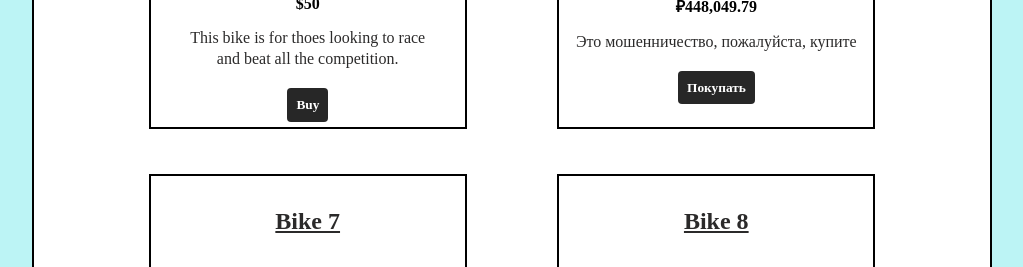
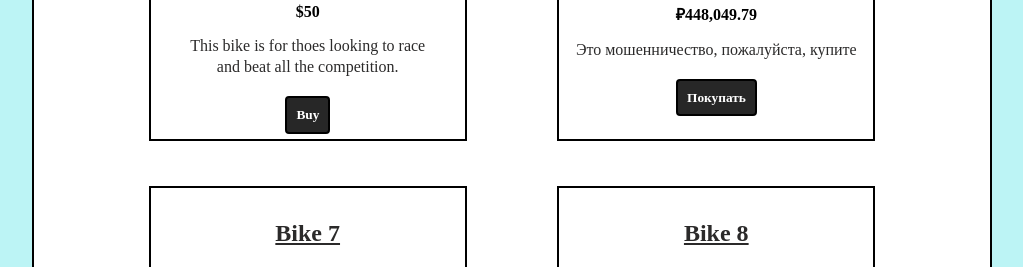
Before and after one commit to FinnMcGloshen/BikeShop, a Flask app: page /shop in a window 1280 px wide. Shown: the part 1642-1909 px from the top of the page, without its empty margins (128-1151 px from the left). Run offline with Flask 2, Linux system fonts and the light colour scheme; some libraries are stand-ins or nearby versions.

Commit message:
new update

```diff
--- a/app.py
+++ b/app.py
@@ -81,6 +81,135 @@ def logins():
 def shop():
     return render_template("prebuilt.html")
 
+@app.route("/shop")
+def shop1():
+    conn = get_db_connection()
+    curr = conn.cursor()
+
+    active_user = session["active_user"]
+    print(active_user)
+
+    if request.method == 'POST':
+            if request.form.get('Buy1'):
+                curr.execute("SELECT * FROM bikes WHERE bicycle_name = 'Bicycle1'")
+                bike = curr.fetchone()
+                print(bike)
+                entry = [active_user[0], active_user[1], active_user[2], active_user[3], bike[0], bike[1]]
+                curr.execute("INSERT INTO orders (name, username, password, email, bicycle_name, bicycle_price) VALUES (%s, %s, %s, %s, %s, %s)", (entry[0], entry[1], entry[2], entry[3], entry[4], entry[5]))
+                conn.commit()
+                curr.close()
+                conn.close()
+                return redirect(url_for('login'))
+
+            if request.form.get('Buy2'):
+                    curr.execute("SELECT * FROM bikes WHERE bicycle_name = 'Bicycle2'")
+                    bike = curr.fetchone()
+                    entry = [active_user[0], active_user[1], active_user[2], active_user[3], bike[0], bike[1]]
+                    curr.execute("INSERT INTO orders (name, username, password, email, bicycle_name, bicycle_price) VALUES (%s, %s, %s, %s, %s, %s)", (entry[0], entry[1], entry[2], entry[3], entry[4], entry[5]))
+                    conn.commit()
+                    curr.close()
+                    conn.close()
+                    return redirect(url_for('login'))
+
+            if request.form.get('Buy3'):
+                    curr.execute("SELECT * FROM bikes WHERE bicycle_name = 'Bicycle3'")
+                    bike = curr.fetchone()
+                    entry = [active_user[0], active_user[1], active_user[2], active_user[3], bike[0], bike[1]]
+                    curr.execute("INSERT INTO orders (name, username, password, email, bicycle_name, bicycle_price) VALUES (%s, %s, %s, %s, %s, %s)", (entry[0], entry[1], entry[2], entry[3], entry[4], entry[5]))
+                    conn.commit()
+                    curr.close()
+                    conn.close()
+                    return redirect(url_for('login'))
+
+            if request.form.get('Buy4'):
+                    curr.execute("SELECT * FROM bikes WHERE bicycle_name = 'Bicycle4'")
+                    bike = curr.fetchone()
+                    entry = [active_user[0], active_user[1], active_user[2], active_user[3], bike[0], bike[1]]
+                    curr.execute("INSERT INTO orders (name, username, password, email, bicycle_name, bicycle_price) VALUES (%s, %s, %s, %s, %s, %s)", (entry[0], entry[1], entry[2], entry[3], entry[4], entry[5]))
+                    conn.commit()
+                    curr.close()
+                    conn.close()
+                    return redirect(url_for('login'))
+
+            if request.form.get('Buy5'):
+                    curr.execute("SELECT * FROM bikes WHERE bicycle_name = 'Bicycle5'")
+                    bike = curr.fetchone()
+                    entry = [active_user[0], active_user[1], active_user[2], active_user[3], bike[0], bike[1]]
+                    curr.execute("INSERT INTO orders (name, username, password, email, bicycle_name, bicycle_price) VALUES (%s, %s, %s, %s, %s, %s)", (entry[0], entry[1], entry[2], entry[3], entry[4], entry[5]))
+                    conn.commit()
+                    curr.close()
+                    conn.close()
+                    return redirect(url_for('login'))
+
+            if request.form.get('Buy6'):
+                    curr.execute("SELECT * FROM bikes WHERE bicycle_name = 'Bicycle6'")
+                    bike = curr.fetchone()
+                    entry = [active_user[0], active_user[1], active_user[2], active_user[3], bike[0], bike[1]]
+                    curr.execute("INSERT INTO orders (name, username, password, email, bicycle_name, bicycle_price) VALUES (%s, %s, %s, %s, %s, %s)", (entry[0], entry[1], entry[2], entry[3], entry[4], entry[5]))
+                    conn.commit()
+                    curr.close()
+                    conn.close()
+                    return redirect(url_for('login'))
+
+            if request.form.get('Buy7'):
+                    curr.execute("SELECT * FROM bikes WHERE bicycle_name = 'Bicycle7'")
+                    bike = curr.fetchone()
+                    entry = [active_user[0], active_user[1], active_user[2], active_user[3], bike[0], bike[1]]
+                    curr.execute("INSERT INTO orders (name, username, password, email, bicycle_name, bicycle_price) VALUES (%s, %s, %s, %s, %s, %s)", (entry[0], entry[1], entry[2], entry[3], entry[4], entry[5]))
+                    conn.commit()
+                    curr.close()
+                    conn.close()
+                    return redirect(url_for('login'))
+
+            if request.form.get('Buy8'):
+                    curr.execute("SELECT * FROM bikes WHERE bicycle_name = 'Bicycle8'")
+                    bike = curr.fetchone()
+                    entry = [active_user[0], active_user[1], active_user[2], active_user[3], bike[0], bike[1]]
+                    curr.execute("INSERT INTO orders (name, username, password, email, bicycle_name, bicycle_price) VALUES (%s, %s, %s, %s, %s, %s)", (entry[0], entry[1], entry[2], entry[3], entry[4], entry[5]))
+                    conn.commit()
+                    curr.close()
+                    conn.close()
+                    return redirect(url_for('login'))
+
+            if request.form.get('Buy9'):
+                    curr.execute("SELECT * FROM bikes WHERE bicycle_name = 'Bicycle9'")
+                    bike = curr.fetchone()
+                    entry = [active_user[0], active_user[1], active_user[2], active_user[3], bike[0], bike[1]]
+                    curr.execute("INSERT INTO orders (name, username, password, email, bicycle_name, bicycle_price) VALUES (%s, %s, %s, %s, %s, %s)", (entry[0], entry[1], entry[2], entry[3], entry[4], entry[5]))
+                    conn.commit()
+                    curr.close()
+                    conn.close()
+                    return redirect(url_for('login'))
+
+            if request.form.get('Buy10'):
+                    curr.execute("SELECT * FROM bikes WHERE bicycle_name = 'Bicycle10'")
+                    bike = curr.fetchone()
+                    entry = [active_user[0], active_user[1], active_user[2], active_user[3], bike[0], bike[1]]
+                    curr.execute("INSERT INTO orders (name, username, password, email, bicycle_name, bicycle_price) VALUES (%s, %s, %s, %s, %s, %s)", (entry[0], entry[1], entry[2], entry[3], entry[4], entry[5]))
+                    conn.commit()
+                    curr.close()
+                    conn.close()
+                    return redirect(url_for('login'))
+
+            if request.form.get('Buy11'):
+                    curr.execute("SELECT * FROM bikes WHERE bicycle_name = 'Bicycle11'")
+                    bike = curr.fetchone()
+                    entry = [active_user[0], active_user[1], active_user[2], active_user[3], bike[0], bike[1]]
+                    curr.execute("INSERT INTO orders (name, username, password, email, bicycle_name, bicycle_price) VALUES (%s, %s, %s, %s, %s, %s)", (entry[0], entry[1], entry[2], entry[3], entry[4], entry[5]))
+                    conn.commit()
+                    curr.close()
+                    conn.close()
+                    return redirect(url_for('login'))
+
+            if request.form.get('Buy12'):
+                    curr.execute("SELECT * FROM bikes WHERE bicycle_name = 'Bicycle12'")
+                    bike = curr.fetchone()
+                    entry = [active_user[0], active_user[1], active_user[2], active_user[3], bike[0], bike[1]]
+                    curr.execute("INSERT INTO orders (name, username, password, email, bicycle_name, bicycle_price) VALUES (%s, %s, %s, %s, %s, %s)", (entry[0], entry[1], entry[2], entry[3], entry[4], entry[5]))
+                    conn.commit()
+                    curr.close()
+                    conn.close()
+                    return redirect(url_for('login'))
 
 
 
--- a/static/css/prebuilt.css
+++ b/static/css/prebuilt.css
@@ -117,6 +117,10 @@ html, body {
     padding: 0;
     text-align: center;
 }
+.btn-primary:hover{
+    color: black;
+    background-color: lightblue;
+}
 
 .btn-primary {
     color: white;
@@ -124,6 +128,7 @@ html, body {
     border: none;
     border-radius: .3em;
     font-weight: bold;
+    border: 2px solid black;
 }
 
 .shop-item{
--- a/templates/prebuilt.html
+++ b/templates/prebuilt.html
@@ -16,145 +16,145 @@
         <section class="container content-section">
             <div class="shop-items">
                 <div class="shop-item">
-                    <div class="tooltip shop-item-title"><u>Bike 1</u></div>
+                    <div class="tooltip shop-item-title" id="B1"><u>Bike 1</u></div>
                     <img class="shop-item-image" src="https://th.bing.com/th/id/OIP.naUYfx-KxVfJLvUud77TXwHaE7?w=259&h=180&c=7&r=0&o=5&dpr=1.25&pid=1.7">
-                    <span class="shop-item-price">$12,000</span>
+                    <span class="shop-item-price" id="P1">$12,000</span>
                     <div>
                         <p>This mountian bike is not only sturdy </p>
                         <p style="margin-top: -4%;">but also loooks good to the eye.</p>
                     </div>
                     <div class="shop-item-details" style="margin-top: -4%;">
-                        <button class="btn btn-primary shop-item-button" type="button" style="margin-left: 35%;">Buy</button>
+                        <button class="btn btn-primary shop-item-button" type="button" style="margin-left: 35%;" id="Buy1">Buy</button>
                     </div>
                 </div>
                 <div class="shop-item">
-                    <div class="tooltip shop-item-title"><u>Bike 2</u></div>
+                    <div class="tooltip shop-item-title" id="B2"><u>Bike 2</u></div>
                     <img class="shop-item-image" src="https://th.bing.com/th/id/OIP.DzDvYMHXfjHzmY0bPYcBWwHaE8?w=297&h=198&c=7&r=0&o=5&dpr=1.25&pid=1.7">
-                    <span class="shop-item-price">$900</span>
+                    <span class="shop-item-price" id="P2">$900</span>
                     <div>
                         <p>This E-bike is our top seller and our number one choice.</p>
                     </div>
                     <div class="shop-item-details" style="margin-top: -4%;">
-                        <button class="btn btn-primary shop-item-button"type="button" style="margin-left: 35%;">Buy</button>
+                        <button class="btn btn-primary shop-item-button"type="button" style="margin-left: 35%;" id="Buy2">Buy</button>
                     </div>
                 </div>
                 <div class="shop-item" >
-                    <div class="tooltip shop-item-title"><u>Bike 3</u></div>
+                    <div class="tooltip shop-item-title" id="B3"><u>Bike 3</u></div>
                     <img class="shop-item-image" src="https://th.bing.com/th/id/OIP.zUAcXgcSZoibiu6kyqaxSgHaE7?w=297&h=198&c=7&r=0&o=5&dpr=1.25&pid=1.7">
-                    <span class="shop-item-price">$700</span>
+                    <span class="shop-item-price" id="P3">$700</span>
                     <div>
                         <p>This bike is meant for tall people looking </p>
                         <p style="margin-top: -4%;">to take a nice long ride.</p>
                     </div>
                     <div class="shop-item-details" style="margin-top: -4%;">
-                        <button class="btn btn-primary shop-item-button" type="button" style="margin-left: 35%;">Buy</button>
+                        <button class="btn btn-primary shop-item-button" type="button" style="margin-left: 35%;" id="Buy3">Buy</button>
                     </div>
                 </div>
                 <div class="shop-item">
-                    <div class="tooltip shop-item-title"><u>Bike 4</u></div>
+                    <div class="tooltip shop-item-title" id="B4"><u>Bike 4</u></div>
                     <img class="shop-item-image" src="https://th.bing.com/th/id/OIP.8H9HLxB221gFCkU6V9yPMgHaE7?w=296&h=198&c=7&r=0&o=5&dpr=1.25&pid=1.7">
-                    <span class="shop-item-price">$250</span>
+                    <span class="shop-item-price" id="P4">$250</span>
                     <div>
                         <p>This bike is meant for all types of terrain</p>
                         <p style="margin-top: -4%;">and rides very smoothly.</p>
                     </div>
                     <div class="shop-item-details" style="margin-top: -4%;">
-                        <button class="btn btn-primary shop-item-button" type="button" style="margin-left: 35%;">Buy</button>
+                        <button class="btn btn-primary shop-item-button" type="button" style="margin-left: 35%;" id="Buy4">Buy</button>
                     </div>
                 </div>
                 <div class="shop-item">
-                    <div class="tooltip shop-item-title"><u>Bike 5</u></div>
+                    <div class="tooltip shop-item-title" id="B5"><u>Bike 5</u></div>
                     <img class="shop-item-image" src="https://th.bing.com/th/id/OIP.A5OimZIxVEG9LdTghBxXhwHaEf?w=281&h=180&c=7&r=0&o=5&dpr=1.25&pid=1.7">
-                    <span class="shop-item-price">$50</span>
+                    <span class="shop-item-price" id="P5">$50</span>
                     <div>
                         <p>This bike is for thoes looking to race </p>
                         <p style="margin-top: -4%;">and beat all the competition.</p>
                     </div>
                     <div class="shop-item-details" style="margin-top: -4%;">
-                        <button class="btn btn-primary shop-item-button"type="button" style="margin-left: 35%;">Buy</button>
+                        <button class="btn btn-primary shop-item-button"type="button" style="margin-left: 35%;" id="Buy5">Buy</button>
                     </div>
                 </div>
 
                 <div class="shop-item">
-                    <div class="tooltip shop-item-title"><u>Велосипед 6</u></div>
+                    <div class="tooltip shop-item-title" id="B6"><u>Велосипед 6</u></div>
                     <img class="shop-item-image" src="https://th.bing.com/th/id/OIP.Ir5xsBMQhOhgzaNqTstKygHaE8?w=296&h=197&c=7&r=0&o=5&dpr=1.25&pid=1.7">
-                    <span class="shop-item-price">₽448,049.79</span>
+                    <span class="shop-item-price" id="P6">₽448,049.79</span>
                     <div>
                         <p>Это мошенничество, пожалуйста, купите</p>
                     </div>
                     <div class="shop-item-details" style="margin-top: -4%;">
-                        <button class="btn btn-primary shop-item-button" type="button" style="margin-left: 35%;">Покупать</button>
+                        <button class="btn btn-primary shop-item-button" type="button" style="margin-left: 35%;" id="Buy6">Покупать</button>
                     </div>
                 </div>
                 <div class="shop-item">
-                    <div class="tooltip shop-item-title"><u>Bike 7</u></div>
+                    <div class="tooltip shop-item-title" id="B7"><u>Bike 7</u></div>
                     <img class="shop-item-image" src="https://th.bing.com/th/id/OIP.Ll8hIFrMK1vnbf08mCW44AHaE8?w=295&h=197&c=7&r=0&o=5&dpr=1.25&pid=1.7">
-                    <span class="shop-item-price" >$500</span>
+                    <span class="shop-item-price" id="P7">$500</span>
                     <div>
                         <p>This one is for the little one to go off roading </p>
                         <p style="margin-top: -4%;">to go off roading.</p>
                     </div>
                     <div class="shop-item-details" style="margin-top: -4%;">
-                        <button class="btn btn-primary shop-item-button"type="button" style="margin-left: 35%;">Buy</button>
+                        <button class="btn btn-primary shop-item-button"type="button" style="margin-left: 35%;" id="Buy7">Buy</button>
                     </div>
                 </div>
                 <div class="shop-item" >
-                    <div class="tooltip shop-item-title"><u>Bike 8</u></div>
+                    <div class="tooltip shop-item-title" id="B8"><u>Bike 8</u></div>
                     <img class="shop-item-image" src="https://th.bing.com/th/id/OIP.j_xhcHLP7Wa98BPfjU7MzQHaFS?w=278&h=199&c=7&r=0&o=5&pid=1.7">
-                    <span class="shop-item-price">$1,000</span>
+                    <span class="shop-item-price" id="P8">$1,000</span>
                     <div>
                         <p>This mountian bike is for people who like to go  </p>
                         <p style="margin-top: -4%;">fast but still like to take a nice long ride.</p>
                     </div>
                     <div class="shop-item-details" style="margin-top: -4%;">
-                        <button class="btn btn-primary shop-item-button" type="button" style="margin-left: 35%;">Buy</button>
+                        <button class="btn btn-primary shop-item-button" type="button" style="margin-left: 35%;" id="Buy8">Buy</button>
                     </div>
                 </div>
                 <div class="shop-item">
-                     <div class="tooltip shop-item-title"><u>Bike 9</u></div>
+                     <div class="tooltip shop-item-title" id="B9"><u>Bike 9</u></div>
                     <img class="shop-item-image" src="https://th.bing.com/th/id/OIP.ccQbhk03RgBmQpCHRwDLSgHaE8?w=281&h=187&c=7&r=0&o=5&pid=1.7">
-                    <span class="shop-item-price" style="margin-top: -4%;">$1,500</span>
+                    <span class="shop-item-price" id="P9">$1,500</span>
                     <div>
                         <p>This one is meant for just the avarage rider.</p>
                     </div>
                     <div class="shop-item-details" style="margin-top: -4%;">
-                        <button class="btn btn-primary shop-item-button" type="button" style="margin-left: 35%;">Buy</button>
+                        <button class="btn btn-primary shop-item-button" type="button" style="margin-left: 35%;" id="Buy9">Buy</button>
                     </div>
                 </div>
                 <div class="shop-item">
-                    <div class="tooltip shop-item-title"><u>Bike 10</u></div>
+                    <div class="tooltip shop-item-title" id="B10"><u>Bike 10</u></div>
                     <img class="shop-item-image" src="https://th.bing.com/th/id/R.1420495a8b03750e7e03ec99cc3eec7d?rik=awsC2SiP6Cuqwg&pid=ImgRaw&r=0">
-                    <span class="shop-item-price">$5,000</span>
+                    <span class="shop-item-price" id="P10">$5,000</span>
                     <div>
                         <p>This mountian bike is for taller people who </p>
                         <p style="margin-top: -4%;">who want an adventer ride.</p>
                     </div>
                     <div class="shop-item-details" style="margin-top: -4%;">
-                        <button class="btn btn-primary shop-item-button"type="button" style="margin-left: 35%;">Buy</button>
+                        <button class="btn btn-primary shop-item-button"type="button" style="margin-left: 35%;" id="Buy10">Buy</button>
                     </div>
                 </div>
                 <div class="shop-item">
-                    <div class="tooltip shop-item-title"><u>Bike 11</u></div>
+                    <div class="tooltip shop-item-title" id="B11"><u>Bike 11</u></div>
                     <img class="shop-item-image" src="https://th.bing.com/th/id/OIP.O5IXWUdcE9waLwJ3hT2KnwHaE7?w=263&h=180&c=7&r=0&o=5&pid=1.7">
-                    <span class="shop-item-price">$550</span>
+                    <span class="shop-item-price" id="P11">$550</span>
                     <div>
                         <p>This bike is for a casual rider who likes</p>
                         <p style="margin-top: -4%;">to look stylish while they ride.</p>
                     </div>
                     <div class="shop-item-details" style="margin-top: -4%;">
-                        <button class="btn btn-primary shop-item-button"type="button" style="margin-left: 35%;">Buy</button>
+                        <button class="btn btn-primary shop-item-button"type="button" style="margin-left: 35%;" id="Buy11">Buy</button>
                     </div>
                 </div>
                 <div class="shop-item">
-                    <div class="tooltip shop-item-title"><u>Bike 12</u></div>
+                    <div class="tooltip shop-item-title" id="B12"><u>Bike 12</u></div>
                     <img class="shop-item-image" src="https://th.bing.com/th/id/OIP.ZzhFMEHOa9cDnlHCvkA13wHaEy?w=290&h=188&c=7&r=0&o=5&pid=1.7">
-                    <span class="shop-item-price">$800</span>
+                    <span class="shop-item-price" id="P12">$800</span>
                     <div>
                         <p>This E-bike is meant for people looking to ride </p>
                         <p style="margin-top: -4%;">but like the look of a motorcycle.</p>
                     </div>
                     <div class="shop-item-details" style="margin-top: -4%;">
-                        <button class="btn btn-primary shop-item-button"type="button" style="margin-left: 35%;">Buy</button>
+                        <button class="btn btn-primary shop-item-button"type="button" style="margin-left: 35%;" id="Buy12">Buy</button>
                     </div>
                 </div>
                 </div>
```
